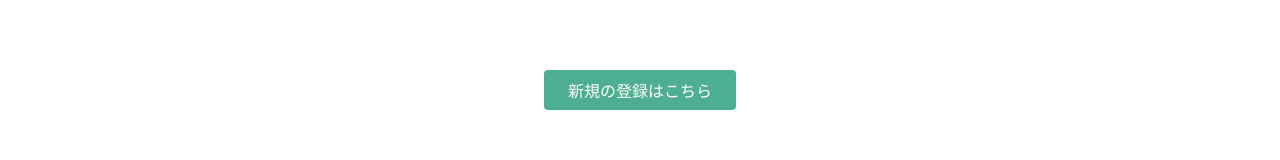
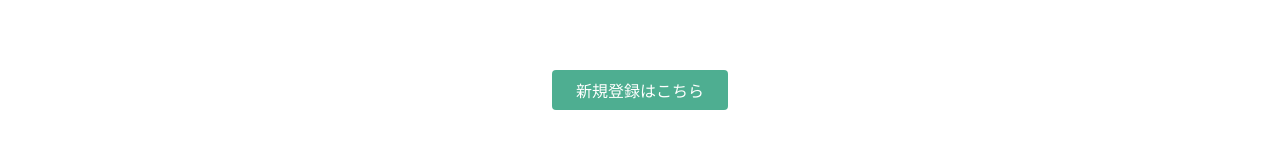
Before and after one commit to skato0928/skato0928.github.io, a plain HTML site: page index.html in a window 1280 px wide. Shown: the part 362-522 px from the top of the page. Drawn offline with Linux system fonts and the light colour scheme.

Commit message:
Update index.html

```diff
--- a/index.html
+++ b/index.html
@@ -26,7 +26,7 @@
       <h1>LEARN TO CODE.<br>LEARN TO BE CREATIVE.</h1>
       <p>Progateはオンラインプログラミング学習サービスです。<br>初心者にもやさしいスライドとレッスンで、ウェブサービスを作りながらプログラミングを学んでいきましょう。</p>
       <div class="btn-wrapper">
-        <a href="#" class="btn signup">新規の登録はこちら</a>
+        <a href="#" class="btn signup">新規登録はこちら</a>
         <p>or</p>
         <a href="#" class="btn facebook"><span class="fa fa-facebook"></span>Facebookで登録</a>
         <a href="#" class="btn twitter"><span class="fa fa-twitter"></span>Twitterで登録</a>
```
